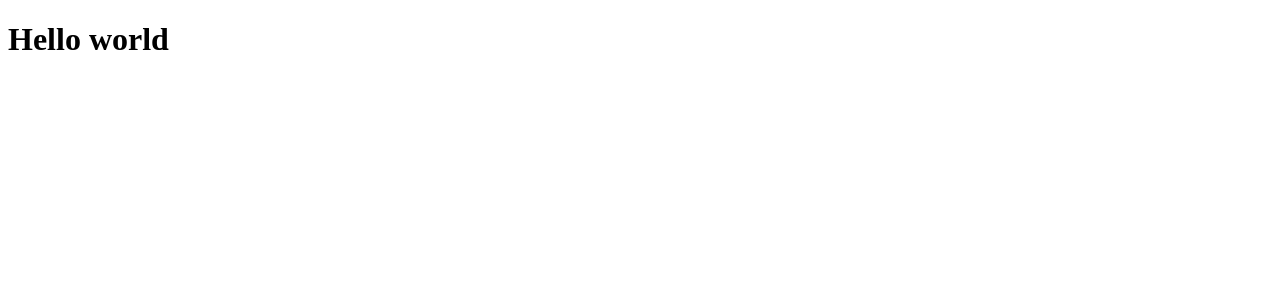
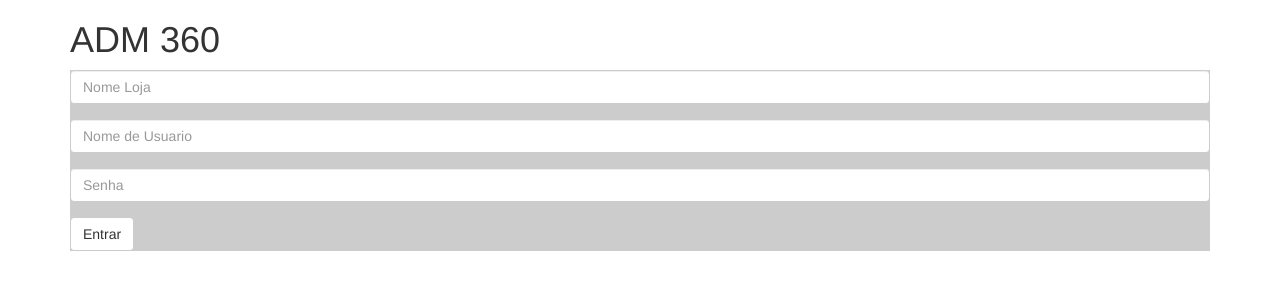
Before and after one commit to ShadowDeveloper/webpack-with-react, a React app: page / in a window 1280 px wide. Built offline with nearby package versions, Linux system fonts and the light colour scheme.

Commit message:
form structure

```diff
--- a/app/App.js
+++ b/app/App.js
@@ -1,10 +1,13 @@
 import React from 'react';
 import ReactDOM from 'react-dom';
+
+// Components
+import LoginForm from './components/loginForm';
 
 
 class App extends React.Component{
   render(){
-    return <h1>Hello world</h1>
+    return <LoginForm color="#ccc"/>
   }
 }
 
--- /dev/null
+++ b/app/components/loginForm.js
@@ -0,0 +1,28 @@
+import React from 'react';
+
+
+class LoginForm extends React.Component {
+  render() {
+    return (
+      <div className="container">
+        <h1>ADM 360</h1>
+        <form style={{backgroundColor: this.props.color}}>
+          <div className="form-group">
+            <input type="text" className="form-control" placeholder="Nome Loja" />
+          </div>
+          <div className="form-group">
+            <input type="text" className="form-control" placeholder="Nome de Usuario" />
+          </div>
+          <div className="form-group">
+            <input type="password" className="form-control" placeholder="Senha" />
+          </div>
+          <button type="submit" className="btn btn-default" value="post">Entrar</button>
+        </form>
+      </div>
+    )
+  }
+}
+
+
+
+export default LoginForm;
--- a/public/index.html
+++ b/public/index.html
@@ -10,6 +10,8 @@
 
   <div id="app"></div>
 
+  <link rel="stylesheet" href="https://maxcdn.bootstrapcdn.com/bootstrap/3.3.6/css/bootstrap.min.css">
   <script type="text/javascript" src="bundle.js" charset="utf-8"></script>
+
 </body>
 </html>
```
